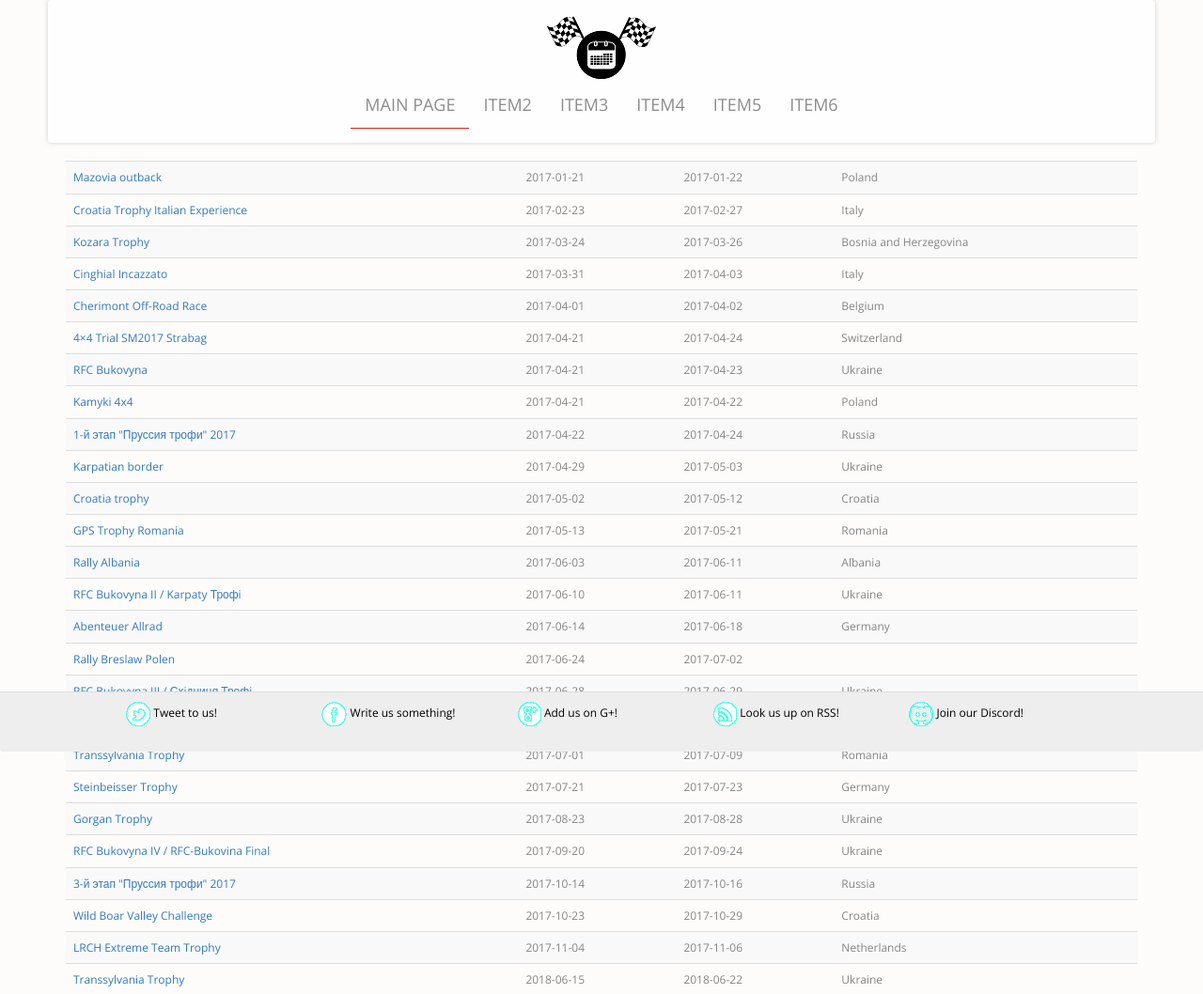
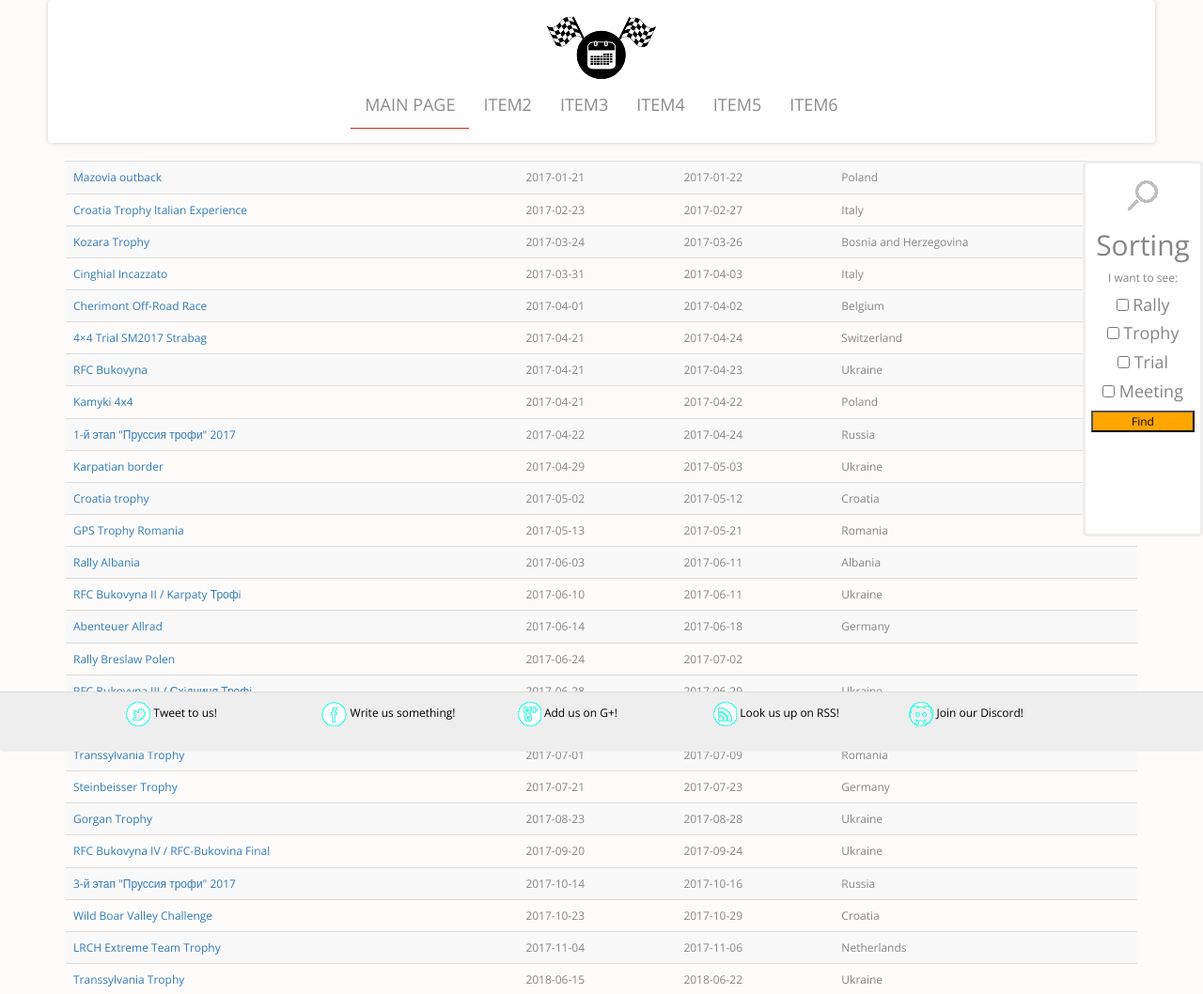
Before and after one commit to imdek/4x4sport, a PHP site: page / in a window 1280 px wide. Shown: the top 1058 px of the page at 94% size. Run offline with PHP 8.4, Linux system fonts and the light colour scheme; data comes from the database, SQL or seed files in the repository.

Commit message:
Added sorting UI

```diff
--- a/index.php
+++ b/index.php
@@ -23,6 +23,7 @@
 </head>
 <body>
 <?php include 'headerMenu.php'; ?>
+<?php include 'sorting.php'; ?>
 
   <div class="container">
 <!--  <h1>Events</h1>-->
--- a/sheet.css
+++ b/sheet.css
@@ -39,3 +39,26 @@
 	bottom: 0px;
 	width: 100%;
 }
+
+#sorting {
+
+	position: fixed;
+	background-color:#FFF;
+	right: 0px;
+	width: 10%;
+	top: 30pp;
+	height:50%;
+	border: 3px solid #EEE;
+	border-radius: 5px;
+}
+#sortbutton {
+	background-color: #ffa500;
+	position: relative;
+	width: 90%;
+	color: #000;
+}
+@media only screen and (max-width: 1026px) {
+	#sorting {
+		display: none;
+	}
+}
--- /dev/null
+++ b/sorting.php
@@ -0,0 +1,15 @@
+<link href="sheet.css" rel="stylesheet">
+
+<div id="sorting">
+	<br>
+	<center>
+		<img src="img/sorting.png">
+		<h2>Sorting</h2>
+		I want to see:<br>
+		<h4><input type="checkbox" name="Rally" value="rally"> Rally</h4>
+		<h4><input type="checkbox" name="Trophy" value="trophy"> Trophy</h4>
+		<h4><input type="checkbox" name="Trial" value="trial"> Trial</h4>
+		<h4><input type="checkbox" name="Meeting" value="meeting"> Meeting</h4>
+		<button id="sortbutton">Find</button>
+	</center>
+</div>
```
Also changed, not shown: img/sorting.png (added).
